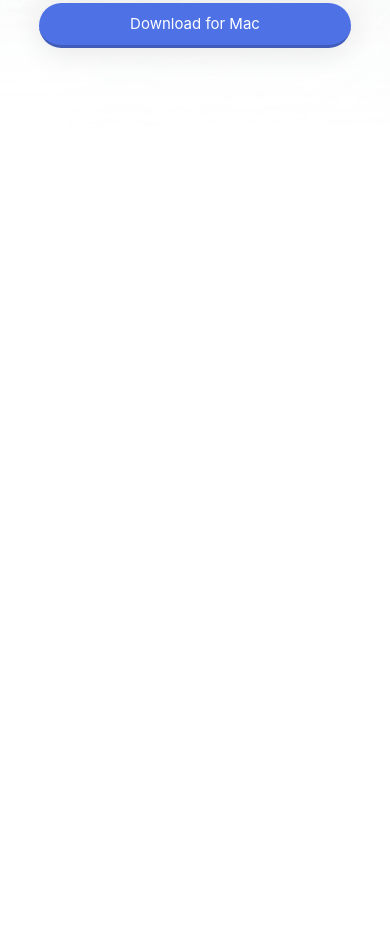
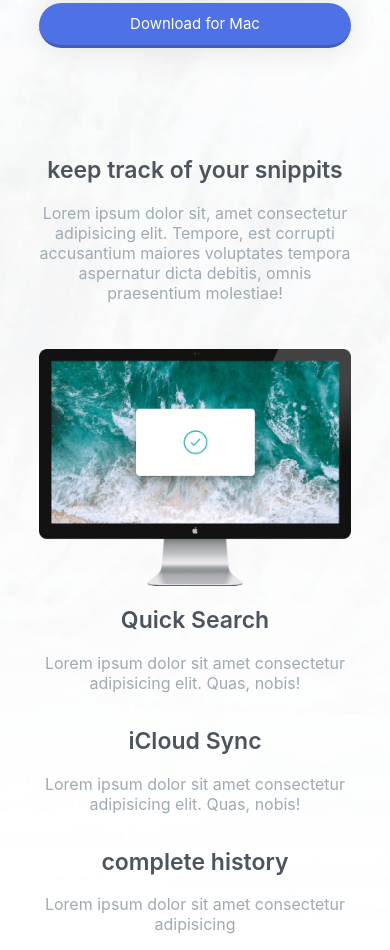
Before and after one commit to nichols20/landing-page-exercise, a plain HTML site: page landing.page.practice/index.html in a window 390 px wide. Shown: the part 392-1342 px from the top of the page. Before the commit the page ends 844 px from the top, so only its background shows below. Drawn offline with Linux system fonts and the light colour scheme.

Commit message:
implemented article element for site information

```diff
--- a/landing.page.practice/CSS/styles.css
+++ b/landing.page.practice/CSS/styles.css
@@ -14,7 +14,7 @@ html {
   font-size: 62.5%;
   font-family: -apple-system, BlinkMacSystemFont, "Segoe UI", Roboto, Oxygen,
     Ubuntu, Cantarell, "Open Sans", "Helvetica Neue", sans-serif;
-  background-image: url(/landing.page.practice/images/bg-header-mobile.png);
+  background-image: url(/images/bg-header-mobile.png);
   background-repeat: no-repeat;
   background-size: cover;
 }
@@ -133,3 +133,33 @@ h3 {
     margin-top: 2rem;
   }
 }
+
+/*//////////////////// Heading information styles /////////////////////////*/
+
+.contentInformation {
+  width: 80%;
+  text-align: center;
+}
+
+.contentInformation > h2 {
+  font-size: 2.3rem;
+}
+
+.contentInformation > p {
+  font-size: 1.6rem;
+}
+
+.imageContainer {
+  margin-top: 3rem;
+  width: 80%;
+}
+
+.imageContainer > img {
+  width: 100%;
+}
+
+.siteContent {
+  display: flex;
+  flex-direction: column;
+  align-items: center;
+}
--- a/landing.page.practice/index.html
+++ b/landing.page.practice/index.html
@@ -4,17 +4,13 @@
     <meta charset="UTF-8" />
     <meta http-equiv="X-UA-Compatible" content="IE=edge" />
     <meta name="viewport" content="width=device-width, initial-scale=1.0" />
-    <link rel="stylesheet" href="/landing.page.practice/CSS/Normalize.css" />
-    <link rel="stylesheet" href="/landing.page.practice/CSS/styles.css" />
+    <link rel="stylesheet" href="/CSS/Normalize.css" />
+    <link rel="stylesheet" href="/CSS/styles.css" />
     <title>Document</title>
   </head>
   <body>
     <header class="header">
-      <img
-        src="/landing.page.practice/images/logo.svg"
-        alt=""
-        class="headerLogo"
-      />
+      <img src="/images/logo.svg" alt="" class="headerLogo" />
       <span class="headerContent">
         <h1>A history of everything you copy</h1>
         <p>
@@ -27,5 +23,34 @@
       <button class="btn buttonIOS">Download for iOS</button>
       <button class="btn buttonMac">Download for Mac</button>
     </div>
+    <div class="contentInformation">
+      <h2>keep track of your snippits</h2>
+      <p>
+        Lorem ipsum dolor sit, amet consectetur adipisicing elit. Tempore, est
+        corrupti accusantium maiores voluptates tempora aspernatur dicta
+        debitis, omnis praesentium molestiae!
+      </p>
+    </div>
+    <div class="imageContainer">
+      <img src="/images/image-computer.png" alt="" />
+    </div>
+    <article class="siteContent">
+      <div class="contentInformation">
+        <h2>Quick Search</h2>
+        <p>
+          Lorem ipsum dolor sit amet consectetur adipisicing elit. Quas, nobis!
+        </p>
+      </div>
+      <div class="contentInformation">
+        <h2>iCloud Sync</h2>
+        <p>
+          Lorem ipsum dolor sit amet consectetur adipisicing elit. Quas, nobis!
+        </p>
+      </div>
+      <div class="contentInformation">
+        <h2>complete history</h2>
+        <p>Lorem ipsum dolor sit amet consectetur adipisicing</p>
+      </div>
+    </article>
   </body>
 </html>
```
